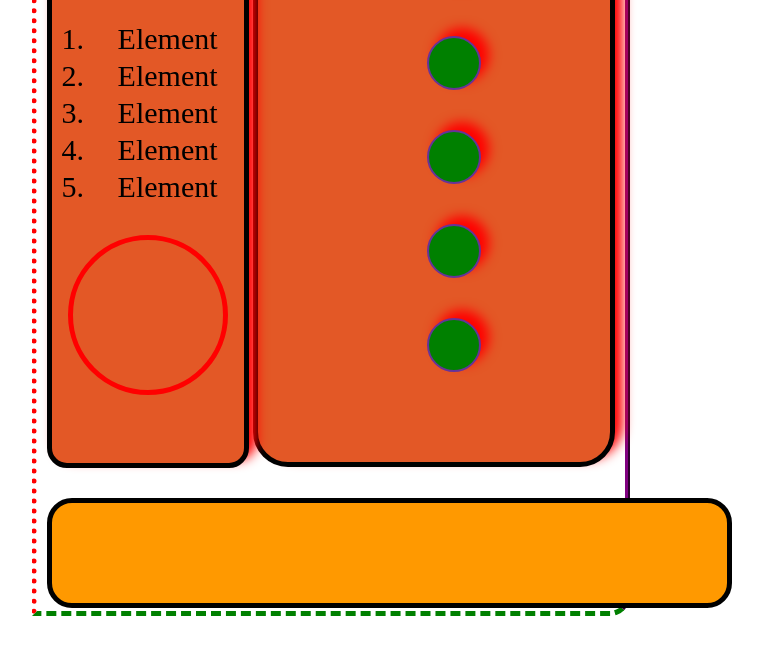
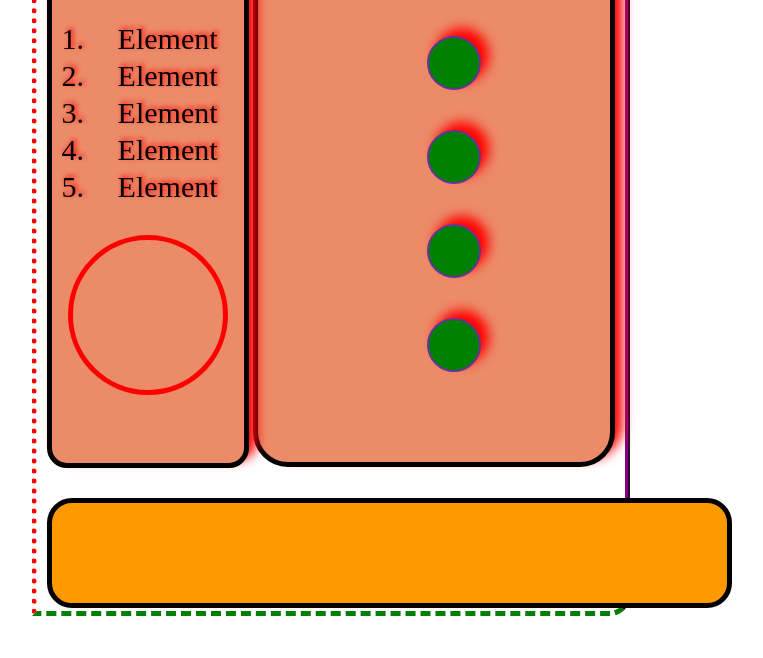
Before and after one commit to Marin-Kitagawa-23/DZ, a plain HTML site: page Second/index.html in a window 1280 px wide. Shown: the part 142-800 px from the top of the page, without its empty margins (309-1072 px from the left). Drawn offline with Linux system fonts and the light colour scheme.

Commit message:
Text-Shadow

```diff
--- a/Second/main.css
+++ b/Second/main.css
@@ -20,6 +20,7 @@
 
 .list {
     font-size: 30px;
+    text-shadow: red 2px -2px 5px;
 }
 
 #left {
@@ -77,7 +78,7 @@
 }
 
 .light {
-    background-color: rgb(227, 88, 38);
+    background-color: rgb(236, 139, 104);
     border: 5px solid black;
 }
 
```
